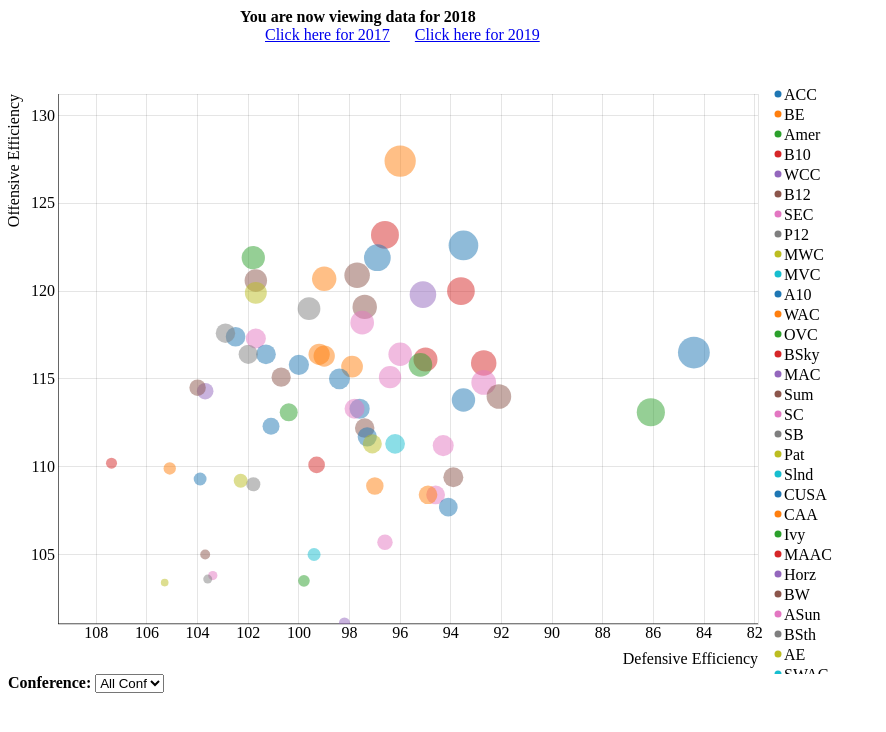
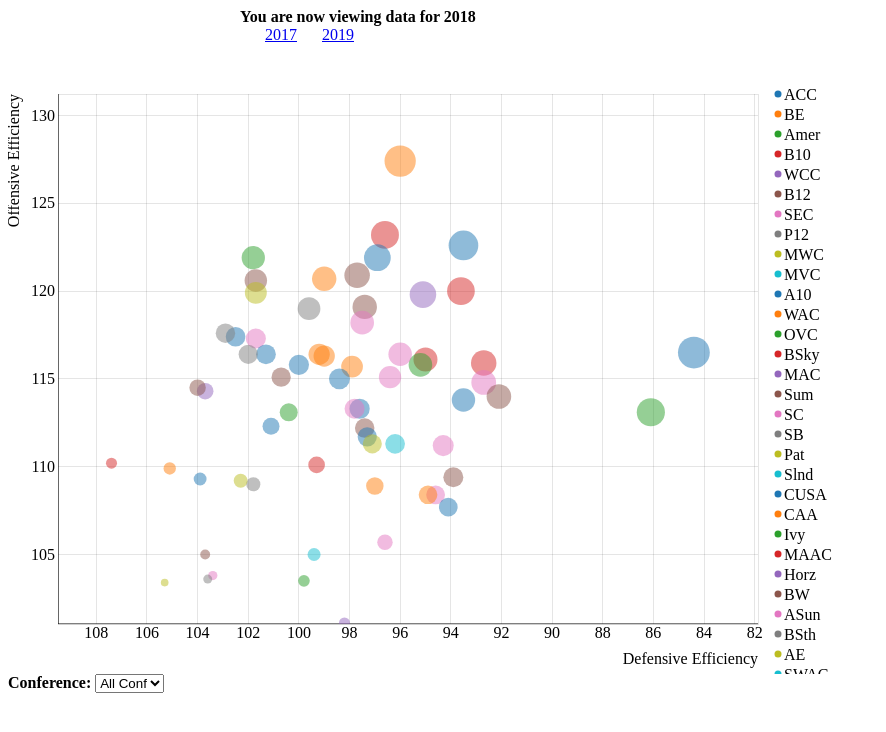
Before and after one commit to martindonnells/martindonnells, a Jekyll site: the page md4/ncaam/ncaam2018.html, which Jekyll copies as it is, in a window 1280 px wide. Shown: the top 732 px of the page, without its empty margins (0-886 px from the left). Built offline with Jekyll 4.4.1, drawn with Linux system fonts in a browser that asks for light colours.

Commit message:
Update ncaam2018.html

```diff
--- a/md4/ncaam/ncaam2018.html
+++ b/md4/ncaam/ncaam2018.html
@@ -78,8 +78,8 @@ height="0" width="0" style="display:none;visibility:hidden"></iframe></noscript>
 <!-- End Google Tag Manager (noscript) -->
     <div id="top-nav-nba">
 	    <b>You are now viewing data for 2018</b><br />
-	    <a class="top-nav-link nba-2017" href="ncaam2017.html">Click here for 2017</a>
-	    <a class="top-nav-link nba-2019" href="ncaam2019.html">Click here for 2019</a>
+	    <a class="top-nav-link nba-2017" href="ncaam2017.html">2017</a>
+	    <a class="top-nav-link nba-2019" href="ncaam2019.html">2019</a>
 	  </div>
     <div id="scatter"></div>
 
```
